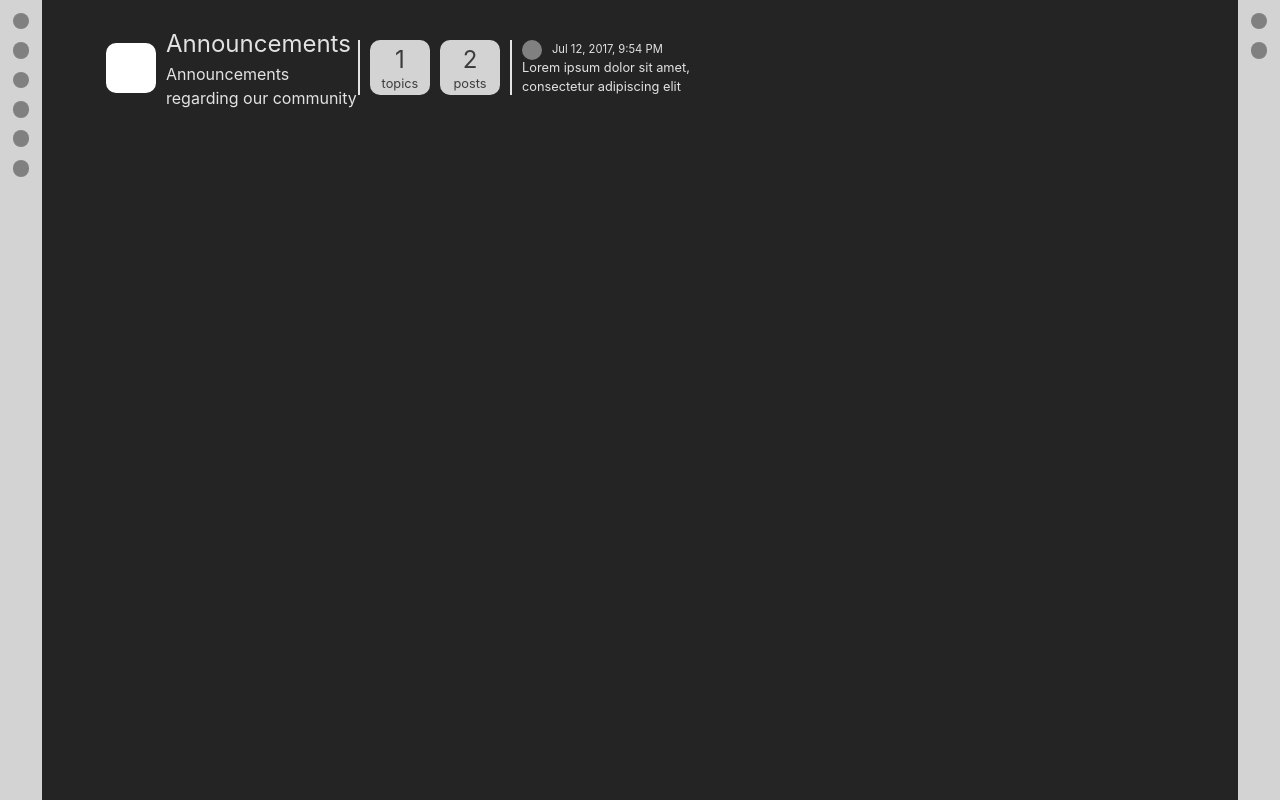
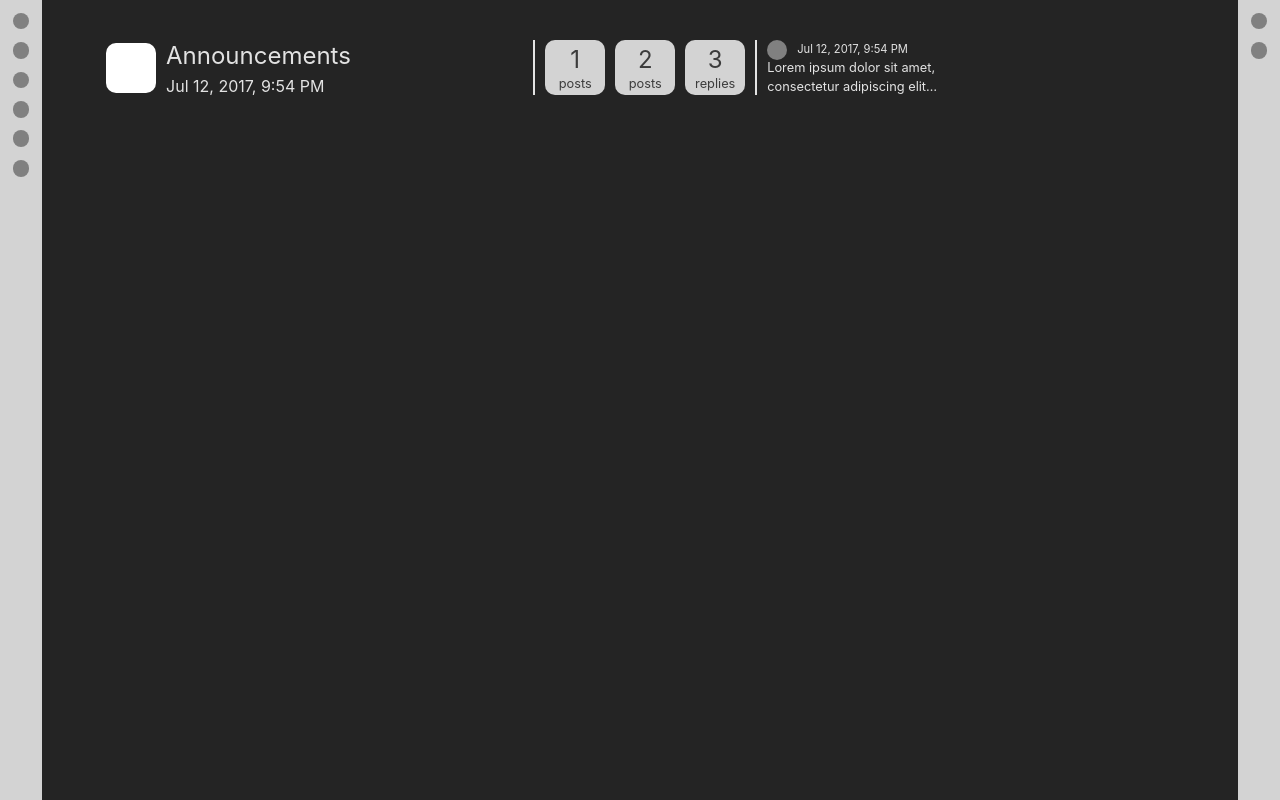
Before and after one commit to tomasrobino/forum, a React (Vite) app: page / in a window 1280 px wide. Built offline with nearby package versions, Linux system fonts and the light colour scheme.

Commit message:
finished ForumItem styling

```diff
--- a/src/components/Dashboard.tsx
+++ b/src/components/Dashboard.tsx
@@ -3,7 +3,7 @@ import ForumItem from "./ForumItem.tsx";
 export default function Dashboard() {
   return (
     <div>
-      <ForumItem isCategory={true} title={"Announcements"} description={"Announcements regarding our community"} />
+      <ForumItem title={"Announcements"} description={"Announcements regarding our community dsuio das gdias gdoaydgsadgaso gyds adyugosadga sd gsoadgasdgysad"} />
     </div>
   )
 }
--- a/src/components/ForumItem.module.css
+++ b/src/components/ForumItem.module.css
@@ -5,7 +5,7 @@ p {
 .item {
     display: flex;
     height: 55px;
-    width: 60%;
+    width: 80%;
     align-items: center;
     justify-content: space-between;
 }
@@ -28,11 +28,20 @@ p {
     margin-right: 10px;
 }
 
+.titleNDesc {
+    display: flex;
+    flex-direction: column;
+}
+
 .title {
     font-size: 1.5em;
 }
 
 .description {
+    width: 480px;
+    overflow: hidden;
+    white-space: nowrap;
+    text-overflow: ellipsis;
     font-size: 1em;
     font-weight: unset;
     margin: 0;
@@ -78,6 +87,11 @@ p {
 
 .lastPost {
     padding-left: 10px;
+    display: -webkit-box;
+    width: 200px;
+    -webkit-line-clamp: 2;
+    -webkit-box-orient: vertical;
+    overflow: hidden;
 }
 
 .postTop {
--- a/src/components/ForumItem.tsx
+++ b/src/components/ForumItem.tsx
@@ -7,7 +7,7 @@ export default function ForumItem(props: {isCategory?: boolean, title: string, d
         <div className={styles.icon}></div>
         <div className={styles.titleNDesc}>
           <a className={styles.title}>{props.title}</a>
-          {props.isCategory? <p className={styles.description}>{props.description}</p> : <a className={styles.postTimestamp}>Jul 12, 2017, 9:54 PM</a>}
+          {props.isCategory? <p className={styles.description}>{props.description}</p> : <a className={styles.description}>Jul 12, 2017, 9:54 PM</a>}
         </div>
       </div>
       <div className={styles.right}>
@@ -30,7 +30,7 @@ export default function ForumItem(props: {isCategory?: boolean, title: string, d
             <div className={styles.poster}></div>
             <a className={styles.replyTimestamp}>Jul 12, 2017, 9:54 PM</a>
           </div>
-          <p className={styles.postText}>Lorem ipsum dolor sit amet, consectetur adipiscing elit</p>
+          <p className={styles.postText}>Lorem ipsum dolor sit amet, consectetur adipiscing elit DSAIUDSDU DUSIAODSH uh</p>
         </div>
       </div>
     </div>
```
